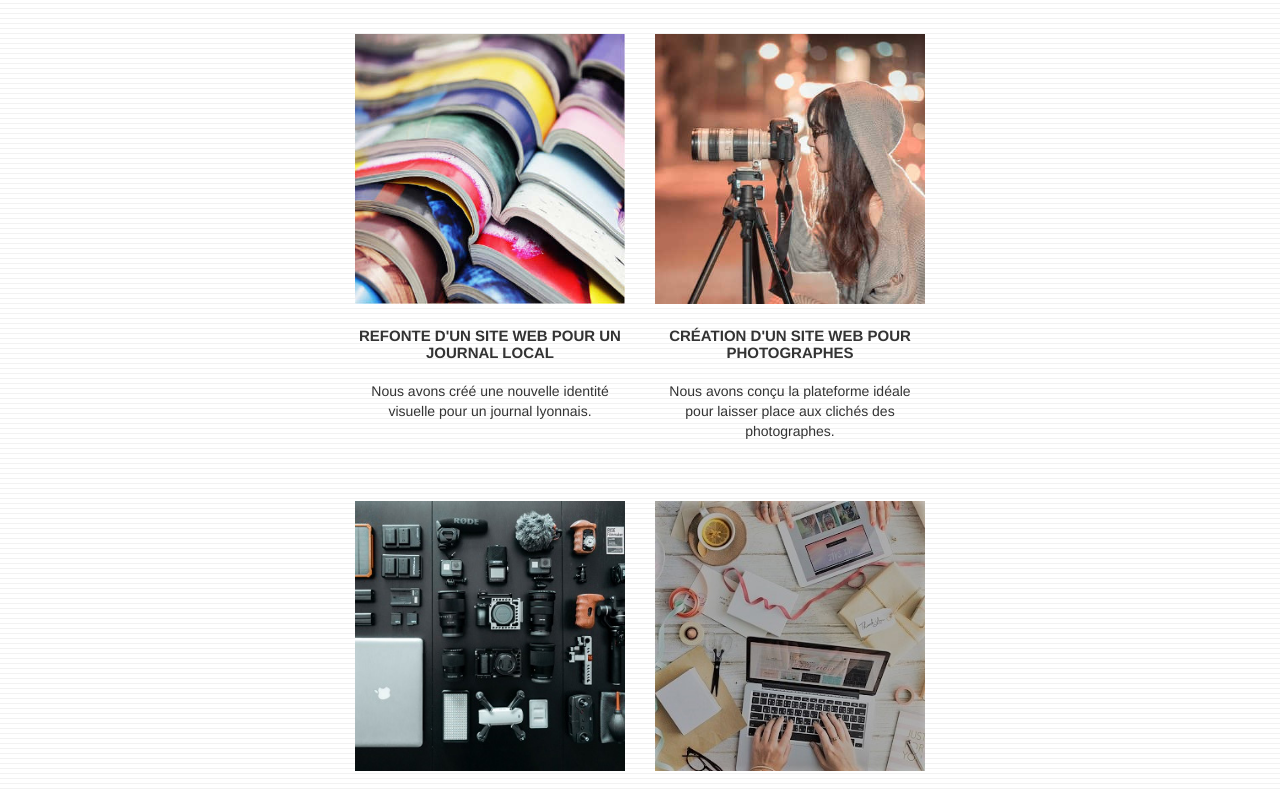
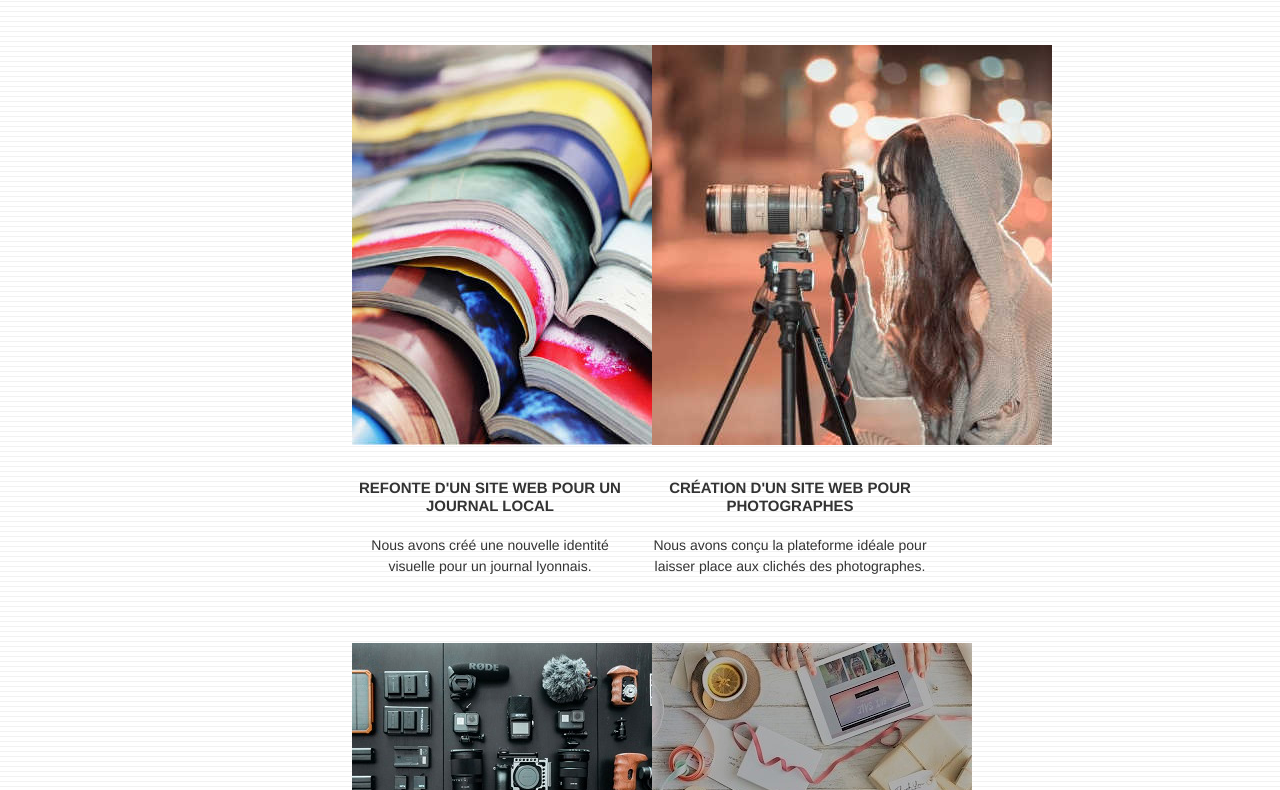
Before and after one commit to Chaneacj/chaneacjohan_4_05012021, a plain HTML site: page index.html in a window 1280 px wide. Shown: the part 2010-2800 px from the top of the page. Drawn offline with nearby package versions, Linux system fonts and the light colour scheme.

Commit message:
update library

```diff
--- a/index.html
+++ b/index.html
@@ -7,14 +7,14 @@
 	<meta name="description" content="La chouette agence est une agence de web design basée à Lyon. Que vous ayez besoin d’une identité visuelle complète ou d’une refonte de votre site, nous travaillerons ensemble pour créer des sites beau et bien structurés, qui seront facilement trouvable sur les moteurs de recherche.">
 	<meta name="viewport" content="width=device-width, initial-scale=1.0, viewport-fit=cover">
 	<link rel="shortcut icon" type="image/png" href="favicon.jpg">
-	<link rel="stylesheet" type="text/css" href="./css/bootstrap.css">
+	<link rel="stylesheet" type="text/css" href="./css/bootstrap.min.css">
 	<link rel="stylesheet" type="text/css" href="style.css">
 	<link rel="stylesheet" type="text/css" href="./css/font-awesome.css">
 	<link rel="stylesheet" type="text/css" href="./css/et-line.css">
 
 
-	<script src="./js/jquery-2.1.0.js"></script>
-	<script src="./js/bootstrap.js"></script>
+	<script src="https://ajax.googleapis.com/ajax/libs/jquery/3.5.1/jquery.min.js"></script>
+	<script src="./js/bootstrap.min.js"></script>
 	<script src="./js/blocs.js"></script>
 	<script src="./js/jquery.touchSwipe.js" defer></script>
 	<script src="./js/gmaps.js"></script>
```
Also changed, not shown: css/bootstrap.min.css (added), js/bootstrap.min.js (added), 5 other files.
